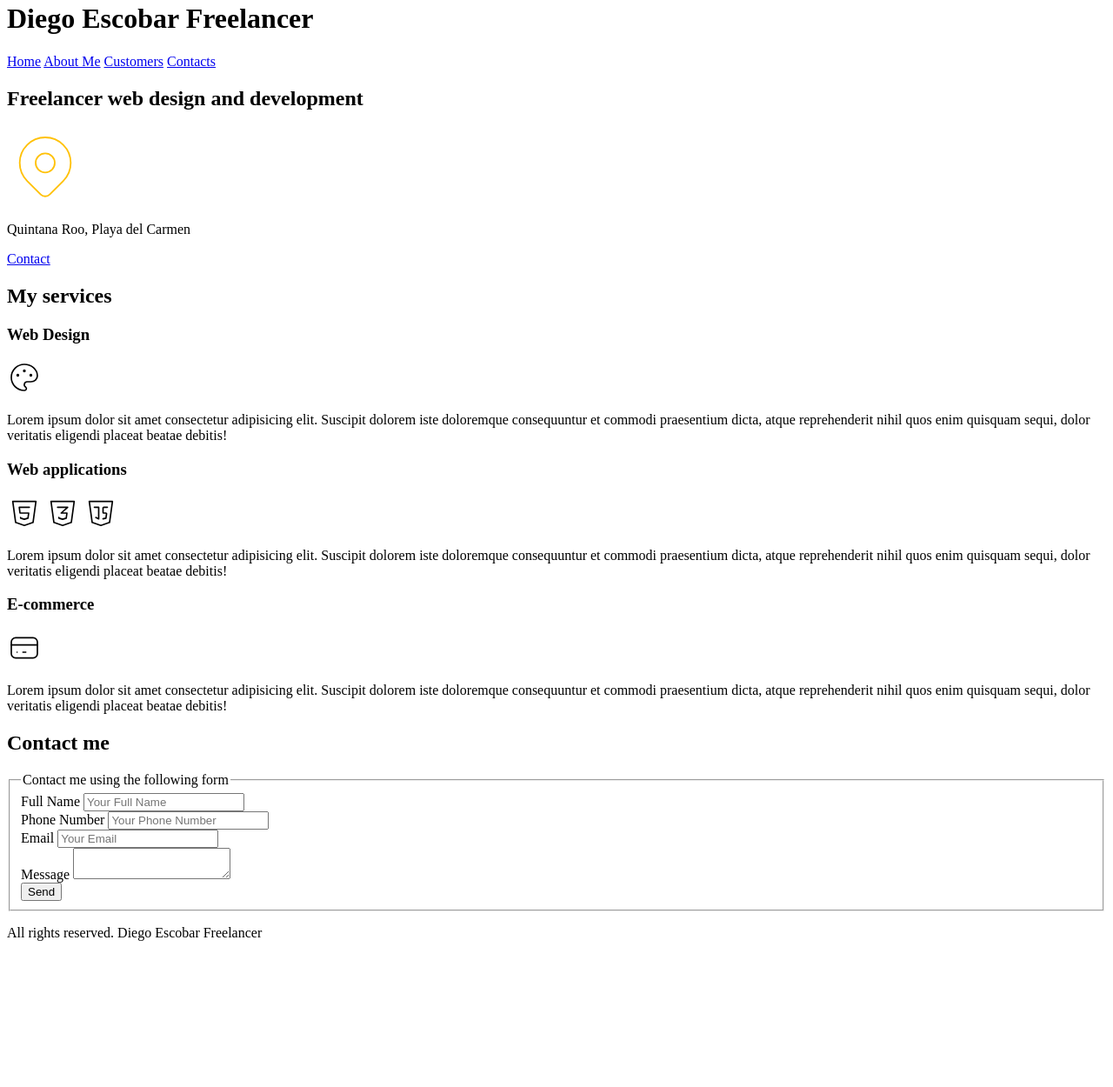
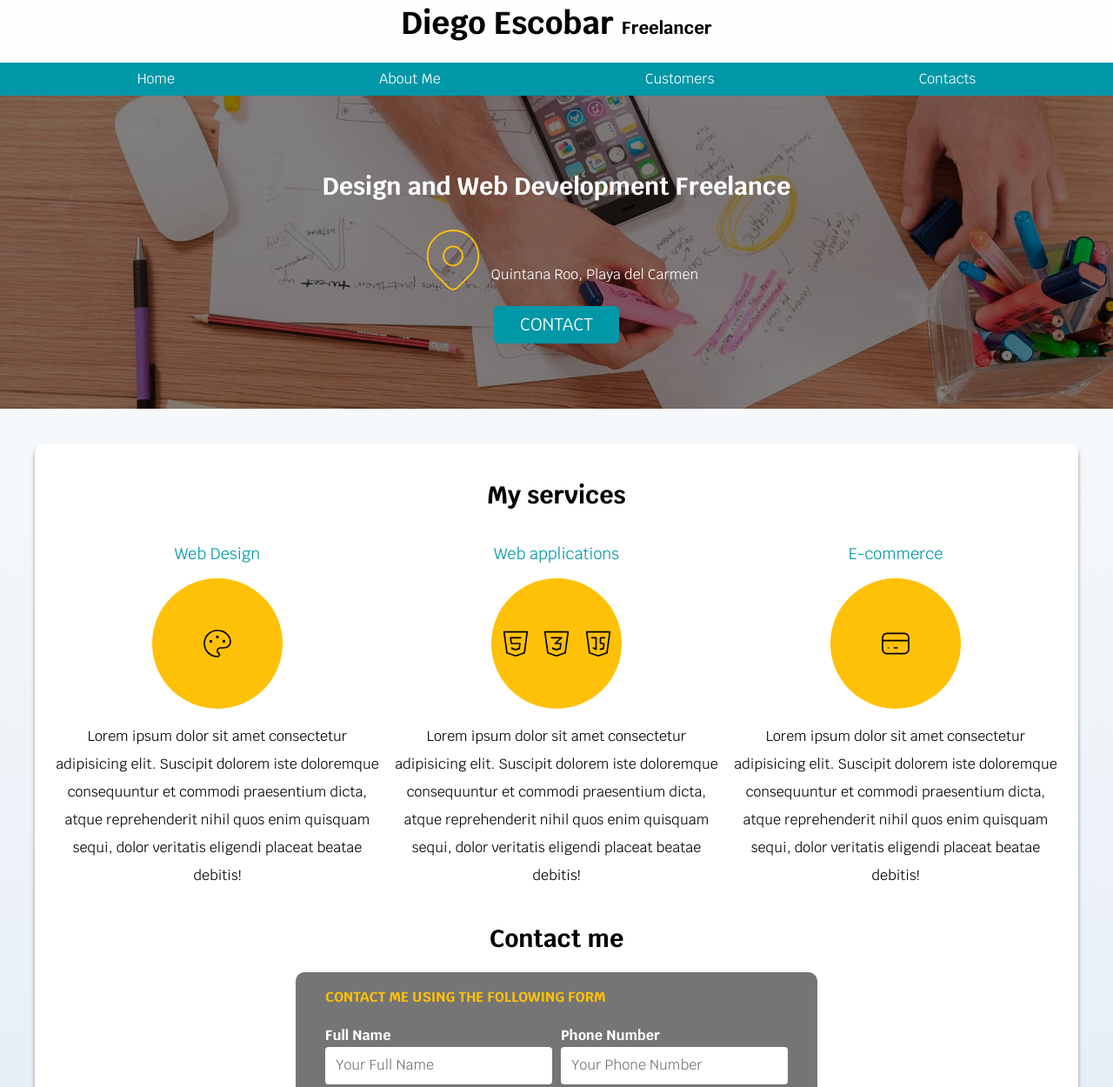
Before and after one commit to DiegoEscobarG/freelancer-designer, a plain HTML site: page index.html in a window 1280 px wide. Shown: the part 18-1268 px from the top of the page at 87% size. Before the commit the page ends 1116 px from the top, so only its background shows below. Drawn offline with Linux system fonts and the light colour scheme.

Commit message:
CSS Basic Design

```diff
--- /dev/null
+++ b/assets/styles/index.css
@@ -0,0 +1,275 @@
+/* variables css */
+:root{
+
+    --white: #ffffff;
+    --black: #000000;
+    --black-2: #212121;
+    --clear-black: rgba(0,0,0, .5);
+    --yellow: #ffc107;
+    --blue: #0097A7;
+    --blue-2: #dfe9f3;
+    --grey: #757575;
+
+
+}
+
+/* global */
+html {
+    font-size: 62.5%;
+    box-sizing: border-box;
+    scroll-snap-type: y mandatory;
+}
+
+/* scroll-snal */
+.services,
+.main-nav,
+.section-contact{
+    scroll-snap-align: center;
+    scroll-snap-stop: always;
+}
+
+*, *::before, *::after{
+    box-sizing: inherit;
+}
+
+body{
+    /* 1 rem = 10px */
+    font-size: 16px;
+    font-family: 'Krub', sans-serif;
+    background-image: linear-gradient(to top, var(--blue-2) 0%, var(--white) 100%);
+}
+
+.btn{
+    background-color: var(--blue);
+    color: var(--white);
+    padding: 1rem 3rem;
+    margin: 1rem;
+    text-decoration: none;
+    font-size: 2rem;
+    text-transform: uppercase;
+    border-radius: .5rem;
+    width: 88%;
+    text-align: center;
+    border: none;
+    cursor: pointer;
+}
+
+@media (min-width: 768px){
+    .btn {
+        width: auto;
+    }
+}
+
+.shadow{
+    box-shadow: 0px 4px 4px 0px rgba(117,117,117,0.8);
+}
+
+/* fonts */
+h1{
+    font-size: 3.8rem;
+}
+
+h2{
+    font-size: 2.8rem;
+}
+
+h3{
+    font-size: 1.8rem;
+}
+
+h1, h2, h3 {
+    text-align: center;
+}
+
+/* titles */
+.title {
+    text-align: center;
+    font-size: 3.6rem;
+}
+
+.title span {
+    font-size: 2rem;
+}
+
+/* main nav */
+.nav-background{
+    background-color: var(--blue);
+}
+
+.main-nav, .container{
+    display: flex;
+    flex-direction: column;
+    margin: 0 auto;
+    max-width: 120rem;
+}
+
+@media (min-width: 768px){
+    .main-nav {
+        flex-direction: row;
+        justify-content: space-around;
+    }
+}
+
+.main-nav a {
+    color: var(--white);
+    text-decoration: none;
+    padding: 1rem;
+}
+
+.main-nav a:hover {
+    color: var(--black);
+    background-color: var(--yellow);
+    transition: .3s;
+}
+
+/* background transparent */
+.section-bg {
+    background-image: url(../img/hero.jpg);
+    background-repeat: no-repeat;
+    background-size: cover;
+    height: 36rem;
+    position: relative;
+}
+
+.content-section-bg {
+    position: absolute;
+    background-color: var(--clear-black);
+    width: 100%;
+    height: 100%;
+    display: flex;
+    align-items: center;
+    flex-direction: column;
+    justify-content: center;
+}
+
+.content-section-bg h2,
+.content-section-bg p {
+    color: var(--white);
+}
+
+.content-section-bg div{
+    display: flex;
+    align-items: flex-end;
+}
+
+main.container{
+    margin-top: 4rem;
+    padding: 2rem;
+    background-color: var(--white);
+    border-radius: 1rem;
+}
+
+/* services */
+
+@media (min-width: 768px){
+
+    .services {
+        display: grid;
+        grid-template-columns: repeat(3, 1fr);
+        column-gap: 1rem;
+    }
+}
+
+.service{
+    display: flex;
+    flex-direction: column;
+    align-items: center;
+}
+
+.service h3{
+    font-weight: normal;
+    color: var(--blue);
+}
+
+.service p{
+    line-height: 2;
+    text-align: center;
+}
+
+.service .icons{
+    width: 15rem;
+    height: 15rem;
+    background-color: var(--yellow);
+    border-radius: 50%;
+    display: flex;
+    justify-content: space-evenly;
+    align-items: center;
+}
+
+/* contact */
+form {
+    background-color: var(--grey);
+    width: min(60rem, 100%);
+    margin: 0 auto;
+    padding: 2rem;
+    border-radius: 1rem;
+}
+
+form fieldset{
+    border: none;
+}
+
+form legend{
+    font-size: 1.6rem;
+    text-transform: uppercase;
+    font-weight: bold;
+    margin-bottom: 2rem;
+    color: var(--yellow);
+}
+
+@media (min-width: 768px){
+    .field-container{
+        display: grid;
+        grid-template-columns: repeat(2, 1fr);
+        grid-template-rows: auto auto 20rem;
+        column-gap: 1rem;
+    }
+
+    .field:nth-child(3),
+    .field:nth-child(4) {
+        grid-column: 1 / 3;
+    }
+}
+
+.field{
+    margin-bottom: 1.2rem;
+}
+
+.field label{
+    display: block;
+    color: var(--white);
+    font-weight: bold;
+    margin-bottom: .4rem;
+}
+
+.input-style{
+    width: 100%;
+    border: none;
+    border-radius: .4rem;
+    padding: 1.2rem;
+}
+
+.div-btn-send .btn{
+    width: 100%;
+    margin: 0;
+}
+
+@media (min-width: 768px){
+    .div-btn-send{
+        display: flex;
+        justify-content: end;
+    }
+
+    .div-btn-send .btn{
+        width: auto;
+    };
+}
+
+textarea {
+    height: 16rem;
+}
+
+/* footer */
+footer{
+    text-align: center;
+}
--- a/index.html
+++ b/index.html
@@ -5,44 +5,63 @@
     <meta http-equiv="X-UA-Compatible" content="IE=edge">
     <meta name="viewport" content="width=device-width, initial-scale=1.0">
     <title>Freelance Designer</title>
+
+    <!-- normalize -->
+    <link rel="preload" href="./assets/styles/normalize.css" as="style">
+    <link rel="stylesheet" href="./assets/styles/normalize.css">
+
+    <!-- google fonts link -->
+    <link rel="preconnect" href="https://fonts.googleapis.com"><link rel="preconnect" href="https://fonts.gstatic.com" crossorigin><link href="https://fonts.googleapis.com/css2?family=Krub:wght@400;700&family=Quicksand:wght@300;700&display=swap" rel="stylesheet">
+
+    <!-- css link -->
+    <link rel="preload" href="./assets/styles/index.css" as="style">
+    <link rel="stylesheet" href="./assets/styles/index.css">
 </head>
 <body>
 
     <header>
         <!-- page's title -->
-        <h1>Diego Escobar Freelancer</h1>
+        <h1 class="title">Diego Escobar <span>Freelancer</span></h1>
     </header>
 
-    <nav>
+    <div class="nav-background">
+        <nav class="main-nav container">
             <a href="#">Home</a>
             <a href="#">About Me</a>
             <a href="#">Customers</a>
             <a href="#">Contacts</a>
         </nav>
+    </div>
 
-    <section>
+    <section class="section-bg">
+        <div class="content-section-bg">
             <!-- page's subtitle -->
-        <h2>Freelancer web design and development</h2>
+            <h2>Design and Web Development <span>Freelance</span></h2>
 
+            <div>
                 <!-- location's icon -->
                 <svg xmlns="http://www.w3.org/2000/svg" class="icon icon-tabler icon-tabler-map-pin" width="88" height="88" viewBox="0 0 24 24" stroke-width="0.5" stroke="#ffc107" fill="none" stroke-linecap="round" stroke-linejoin="round">
                     <path stroke="none" d="M0 0h24v24H0z" fill="none"/>
                     <circle cx="12" cy="11" r="3" />
                     <path d="M17.657 16.657l-4.243 4.243a2 2 0 0 1 -2.827 0l-4.244 -4.243a8 8 0 1 1 11.314 0z" />
                 </svg>
-
                 <!-- my location -->
                 <p>Quintana Roo, Playa del Carmen</p>
-        <a href="#">Contact</a>
+            </div>
+
+            <a class="btn" href="#">Contact</a>
+        </div>
     </section>
 
-    <main>
+    <main class="container shadow">
         <h2>My services</h2>
 
-        <section>
+        <div class="services">
+            <section class="service">
                 <h3>Web Design</h3>
 
-            <!-- palette's icon -->
+                <div class="icons">
+                    <!-- palette icon -->
                     <svg xmlns="http://www.w3.org/2000/svg" class="icon icon-tabler icon-tabler-palette" width="40" height="40" viewBox="0 0 24 24" stroke-width="1" stroke="#000000" fill="none" stroke-linecap="round" stroke-linejoin="round">
                         <path stroke="none" d="M0 0h24v24H0z" fill="none"/>
                         <path d="M12 21a9 9 0 1 1 0 -18a9 8 0 0 1 9 8a4.5 4 0 0 1 -4.5 4h-2.5a2 2 0 0 0 -1 3.75a1.3 1.3 0 0 1 -1 2.25" />
@@ -50,13 +69,15 @@
                         <circle cx="12" cy="7.5" r=".5" fill="currentColor" />
                         <circle cx="16.5" cy="10.5" r=".5" fill="currentColor" />
                     </svg>
+                </div>
 
                 <p>Lorem ipsum dolor sit amet consectetur adipisicing elit. Suscipit dolorem iste doloremque consequuntur et commodi praesentium dicta, atque reprehenderit nihil quos enim quisquam sequi, dolor veritatis eligendi placeat beatae debitis!</p>
             </section>
 
-        <section>
+            <section class="service">
                 <h3>Web applications</h3>
 
+                <div class="icons web-icons">
                     <!-- html icon -->
                     <svg xmlns="http://www.w3.org/2000/svg" class="icon icon-tabler icon-tabler-brand-html5" width="40" height="40" viewBox="0 0 24 24" stroke-width="1" stroke="#000000" fill="none" stroke-linecap="round" stroke-linejoin="round">
                         <path stroke="none" d="M0 0h24v24H0z" fill="none"/>
@@ -78,15 +99,16 @@
                         <path d="M7.5 8h3v8l-2 -1" />
                         <path d="M16.5 8h-2.5a0.5 .5 0 0 0 -.5 .5v3a0.5 .5 0 0 0 .5 .5h1.423a0.5 .5 0 0 1 .495 .57l-.418 2.93l-2 .5" />
                     </svg>
+                </div>
 
                 <p>Lorem ipsum dolor sit amet consectetur adipisicing elit. Suscipit dolorem iste doloremque consequuntur et commodi praesentium dicta, atque reprehenderit nihil quos enim quisquam sequi, dolor veritatis eligendi placeat beatae debitis!</p>
             </section>
 
-        <section>
+            <section class="service">
                 <h3>E-commerce</h3>
 
+                <div class="icons">
                     <!-- credit-cart icon -->
-
                     <svg xmlns="http://www.w3.org/2000/svg" class="icon icon-tabler icon-tabler-credit-card" width="40" height="40" viewBox="0 0 24 24" stroke-width="1" stroke="#000000" fill="none" stroke-linecap="round" stroke-linejoin="round">
                         <path stroke="none" d="M0 0h24v24H0z" fill="none"/>
                         <rect x="3" y="5" width="18" height="14" rx="3" />
@@ -94,11 +116,13 @@
                         <line x1="7" y1="15" x2="7.01" y2="15" />
                         <line x1="11" y1="15" x2="13" y2="15" />
                     </svg>
+                </div>
+
                 <p>Lorem ipsum dolor sit amet consectetur adipisicing elit. Suscipit dolorem iste doloremque consequuntur et commodi praesentium dicta, atque reprehenderit nihil quos enim quisquam sequi, dolor veritatis eligendi placeat beatae debitis!</p>
             </section>
-    </main>
+        </div> <!--.services-->
 
-    <section>
+        <section class="section-contact">
             <!-- contact me section -->
             <h2>Contact me</h2>
 
@@ -106,35 +130,38 @@
                 <fieldset>
                     <legend>Contact me using the following form</legend>
 
-                <div>
+                    <div class="field-container">
+                        <div class="field">
                             <label for="">Full Name</label>
-                    <input type="text" placeholder="Your Full Name">
+                            <input class="input-style" type="text" placeholder="Your Full Name">
                         </div>
 
-                <div>
+                        <div class="field">
                             <label for="">Phone Number</label>
-                    <input type="tel" placeholder="Your Phone Number">
+                            <input class="input-style" type="tel" placeholder="Your Phone Number">
                         </div>
 
-                <div>
+                        <div class="field">
                             <label for="">Email</label>
-                    <input type="email" placeholder="Your Email">
+                            <input class="input-style" type="email" placeholder="Your Email">
                         </div>
 
-                <div>
+                        <div class="field">
                             <label for="">Message</label>
-                    <textarea></textarea>
+                            <textarea class="input-style"></textarea>
+                        </div>
                     </div>
 
-                <div>
 
+                    <div class="div-btn-send">
                         <!-- send btn -->
-                    <input type="submit" value="Send">
+                        <input class="btn" type="submit" value="Send">
                     </div>
                 </fieldset>
-
             </form>
         </section>
+    </main>
+
 
     <footer>
         <!-- copyright message -->
```
Also changed, not shown: assets/styles/normalize.css (added). Lines whose indentation alone changed are shown as unchanged.
